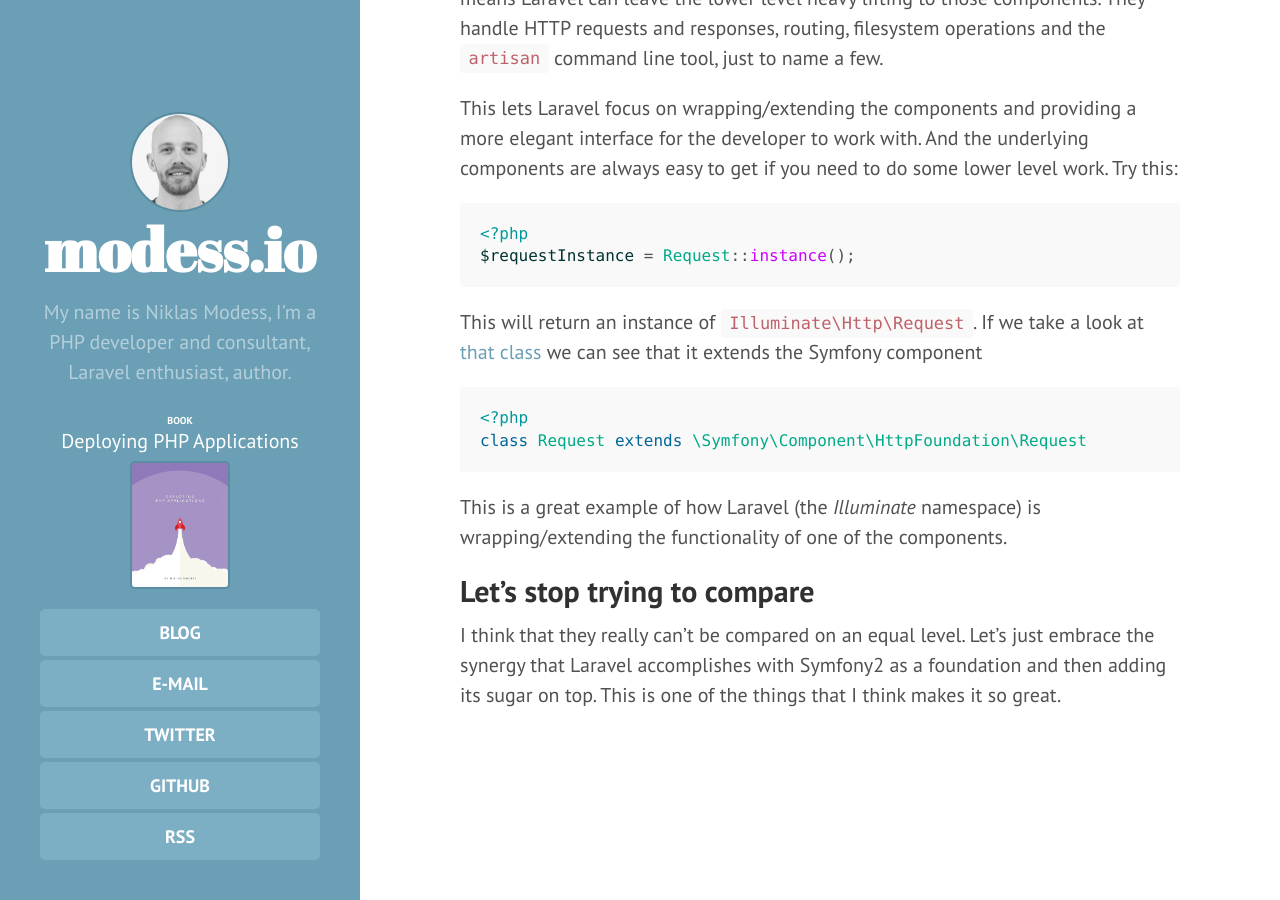
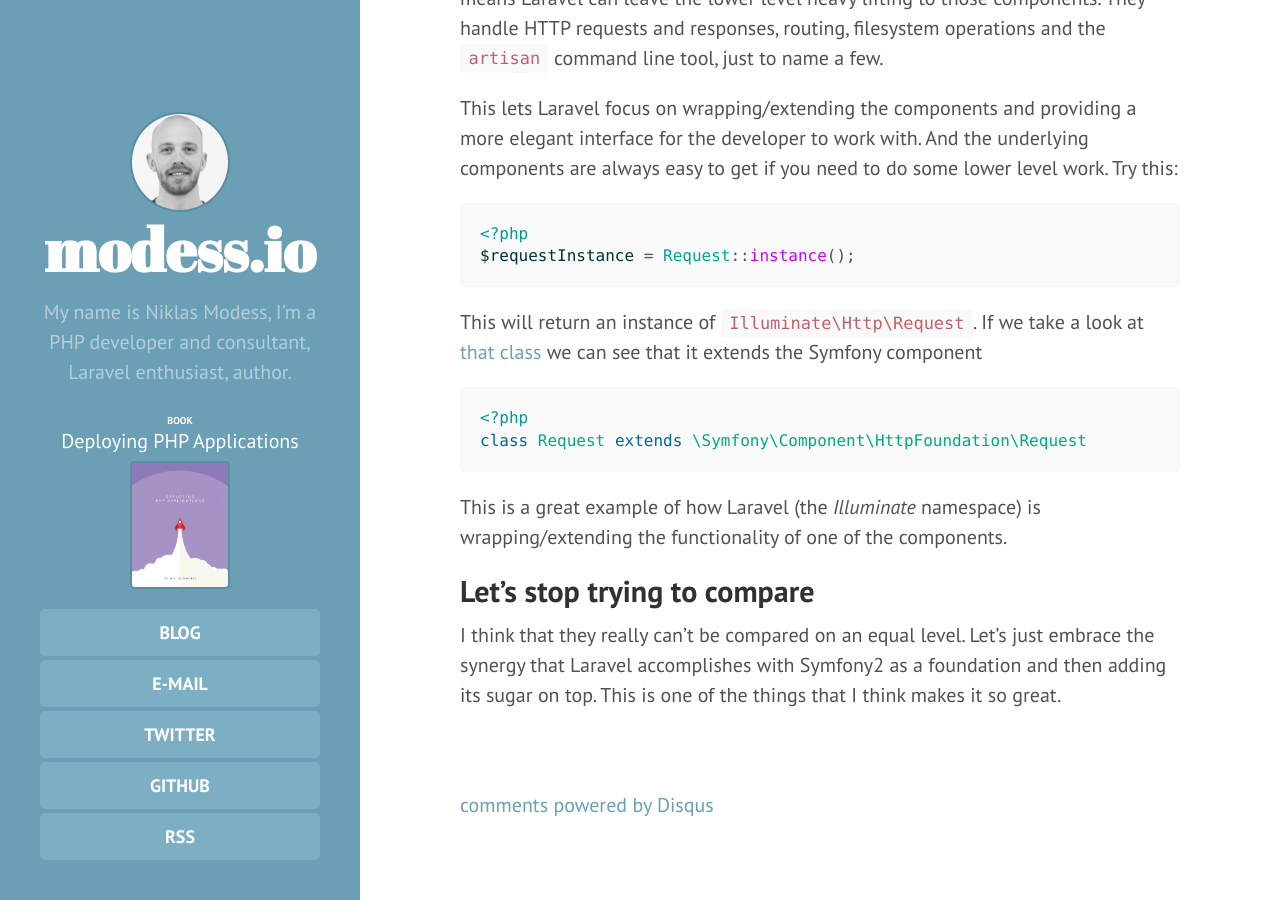
Before and after one commit to katcipis/katcipis.github.io, a Jekyll site: the page built from _posts/2014-04-18-laravel-vs-symfony2.md, in a window 1280 px wide and 900 px high, scrolled down 755 px. Built offline with Jekyll 4.4.1, drawn with Linux system fonts in a browser that asks for light colours; some web fonts are replaced; Markdown is read by kramdown in place of the engine named in the settings; comment, search, counter and statistics services are not loaded; some of the changed lines change nothing that is shown.

Commit message:
disqus comments

```diff
--- a/_layouts/post.html
+++ b/_layouts/post.html
@@ -7,3 +7,17 @@
   <span class="post-date">{{ page.date | date_to_string }}</span>
   {{ content }}
 </div>
+
+<div id="disqus_thread"></div>
+<script type="text/javascript">
+    var disqus_shortname = 'codingswag';
+    var disqus_identifier = "{{ page.url }}";
+
+    (function() {
+        var dsq = document.createElement('script'); dsq.type = 'text/javascript'; dsq.async = true;
+        dsq.src = '//' + disqus_shortname + '.disqus.com/embed.js';
+        (document.getElementsByTagName('head')[0] || document.getElementsByTagName('body')[0]).appendChild(dsq);
+    })();
+</script>
+<noscript>Please enable JavaScript to view the <a href="http://disqus.com/?ref_noscript">comments powered by Disqus.</a></noscript>
+<a href="http://disqus.com" class="dsq-brlink">comments powered by <span class="logo-disqus">Disqus</span></a>
```
